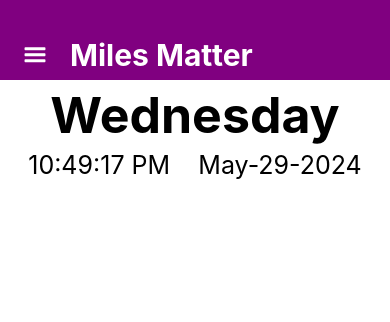
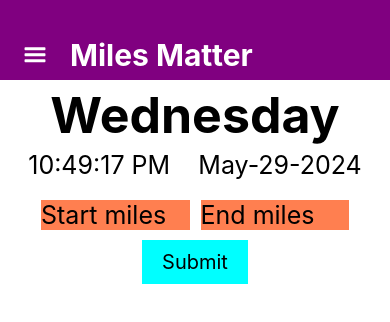
Before and after one commit to Shanhun-Codes/MilesMatter, a React Native app: screen / in a window 390 px wide. Shown: the top 322 px of the page. Built offline with nearby package versions, Linux system fonts and the light colour scheme.

Commit message:
created mile input template

```diff
--- a/App.js
+++ b/App.js
@@ -8,7 +8,7 @@ export default function App() {
     <View style={styles.body}>
       <Header />
       <Clock />
-      {/* <DailyMileEntry /> */}
+      <DailyMileEntry />
 
     </View>
   );
--- a/components/DailyMileEntry.js
+++ b/components/DailyMileEntry.js
@@ -1,21 +1,46 @@
-import { StyleSheet, TextInput, View } from "react-native";
-
+import { Button, StyleSheet, Text, TextInput, TouchableOpacity, View } from "react-native";
 
 const DailyMileEntry = () => {
   return (
-  <View style={style.form}>
-    <TextInput
-    style={style.input}
-    placeholder="Start miles" />
-  </View>);
+    <>
+      <View style={style.form}>
+        <View style={style.inputContainer}>
+        <TextInput style={style.input} placeholder="Start miles" />
+        <TextInput style={style.input} placeholder="End miles" />
+        </View>
+     <TouchableOpacity style={style.buttonContainer}>
+      <Text style={style.button}>Submit</Text>
+     </TouchableOpacity>
+      </View>
+    </>
+  );
 };
 
 const style = StyleSheet.create({
-    input: {
-        border: 'solid',
-        fontSize: 20,
-
-    }
-})
+  form: {
+    paddingVertical: 20,
+    paddingHorizontal: 30,
+  },
+  inputContainer: {
+    flexDirection: "row",
+    justifyContent: "space-evenly",
+  },
+  input: {
+    fontSize: 20,
+    width: "45%",
+    fontSize: 25,
+    backgroundColor: "coral",
+  },
+  buttonContainer: {
+    marginTop: 10,
+    alignItems: 'center',
+  },
+  button: {
+    fontSize: 20,
+    paddingVertical: 10,
+    paddingHorizontal: 20,
+    backgroundColor: 'aqua',
+  }
+});
 
 export default DailyMileEntry;
```
